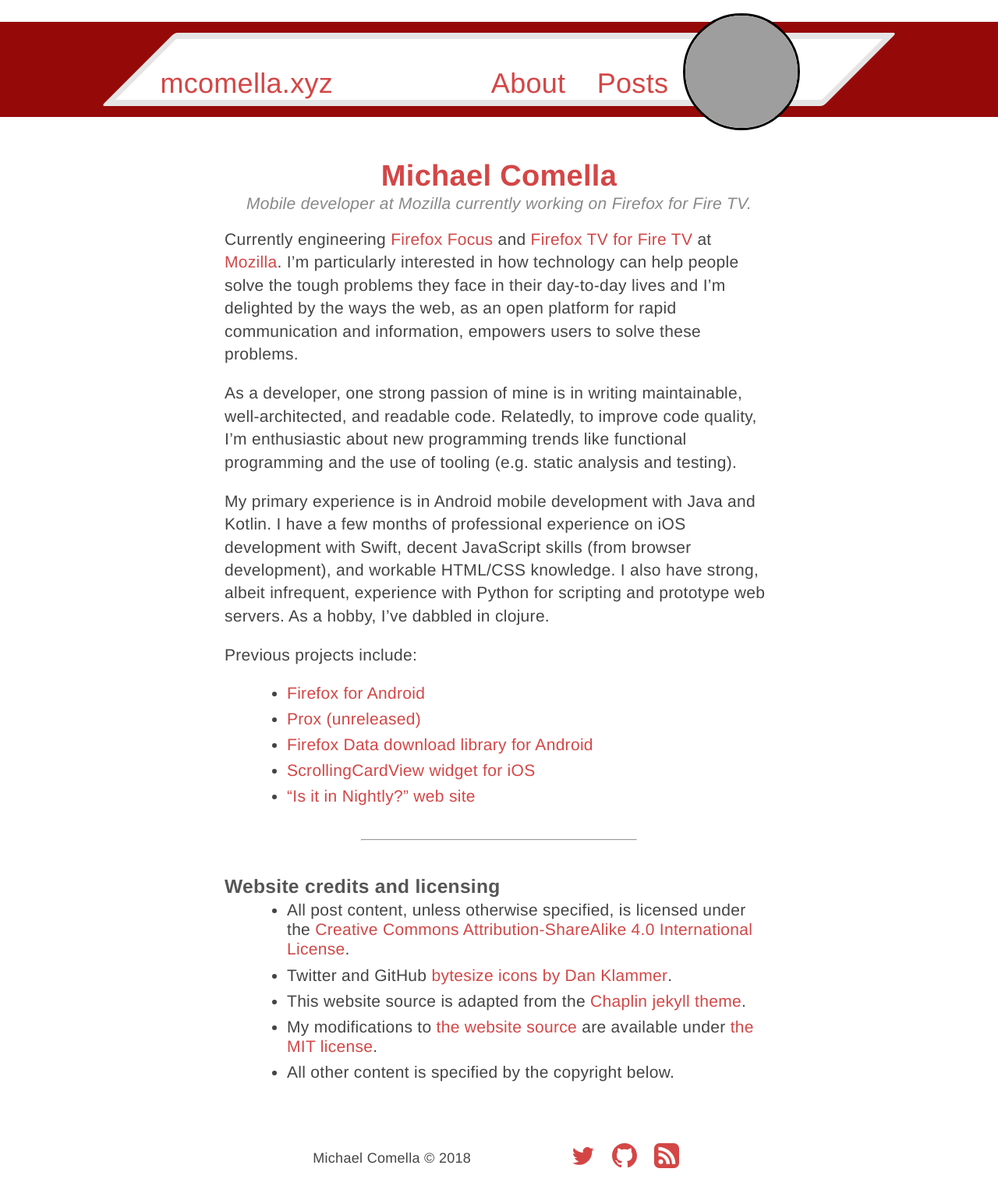
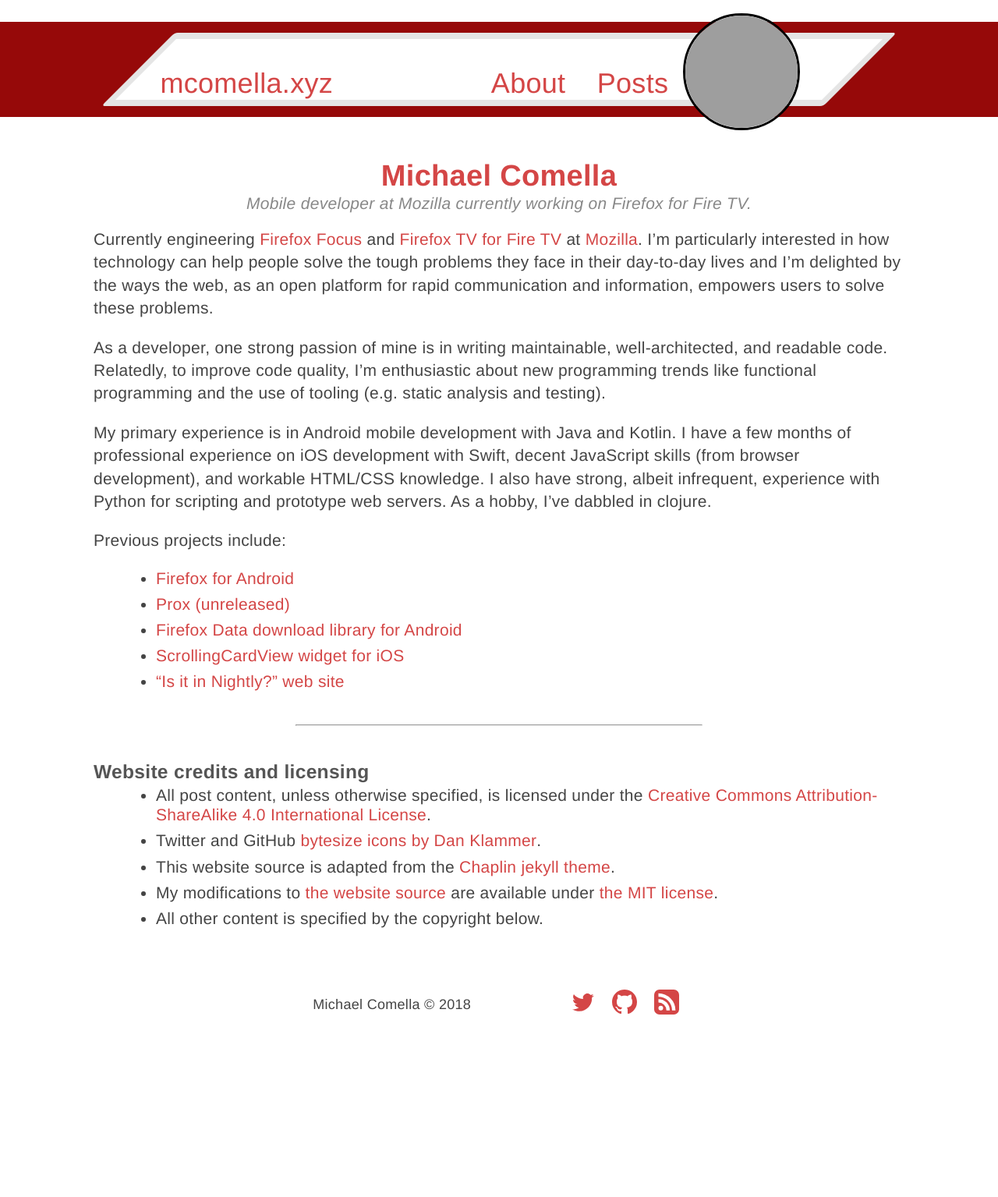
Before and after one commit to mcomella/mcomella.github.com, a Jekyll site: the page built from about.md, in a window 1280 px wide. Shown: the whole page at 78% size. Built offline with Jekyll 4.4.1, drawn with Linux system fonts in a browser that asks for light colours; after the commit the page ends 1338 px from its top, so only the background shows below that; grey boxes are pictures that could not be loaded.

Commit message:
Set width: 95% and max-width.

```diff
--- a/css/redesign.css
+++ b/css/redesign.css
@@ -263,8 +263,8 @@
 }
 
 .content {
-    width: 55%;
-    min-width: 300px;
+    max-width: 1040px;
+    width: 95%;
     margin: 0 auto;
     font-size: 21px;
 }
```
